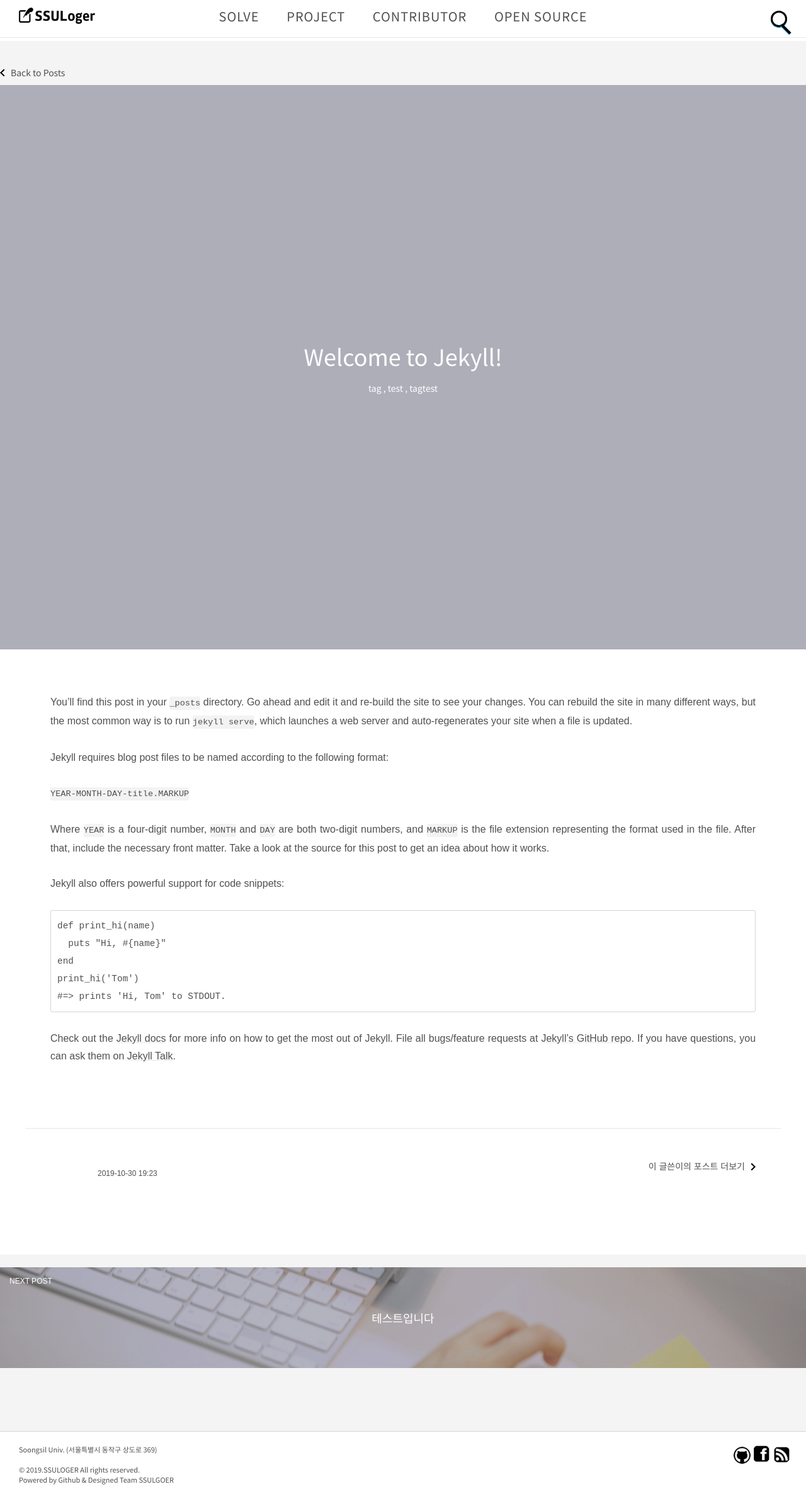
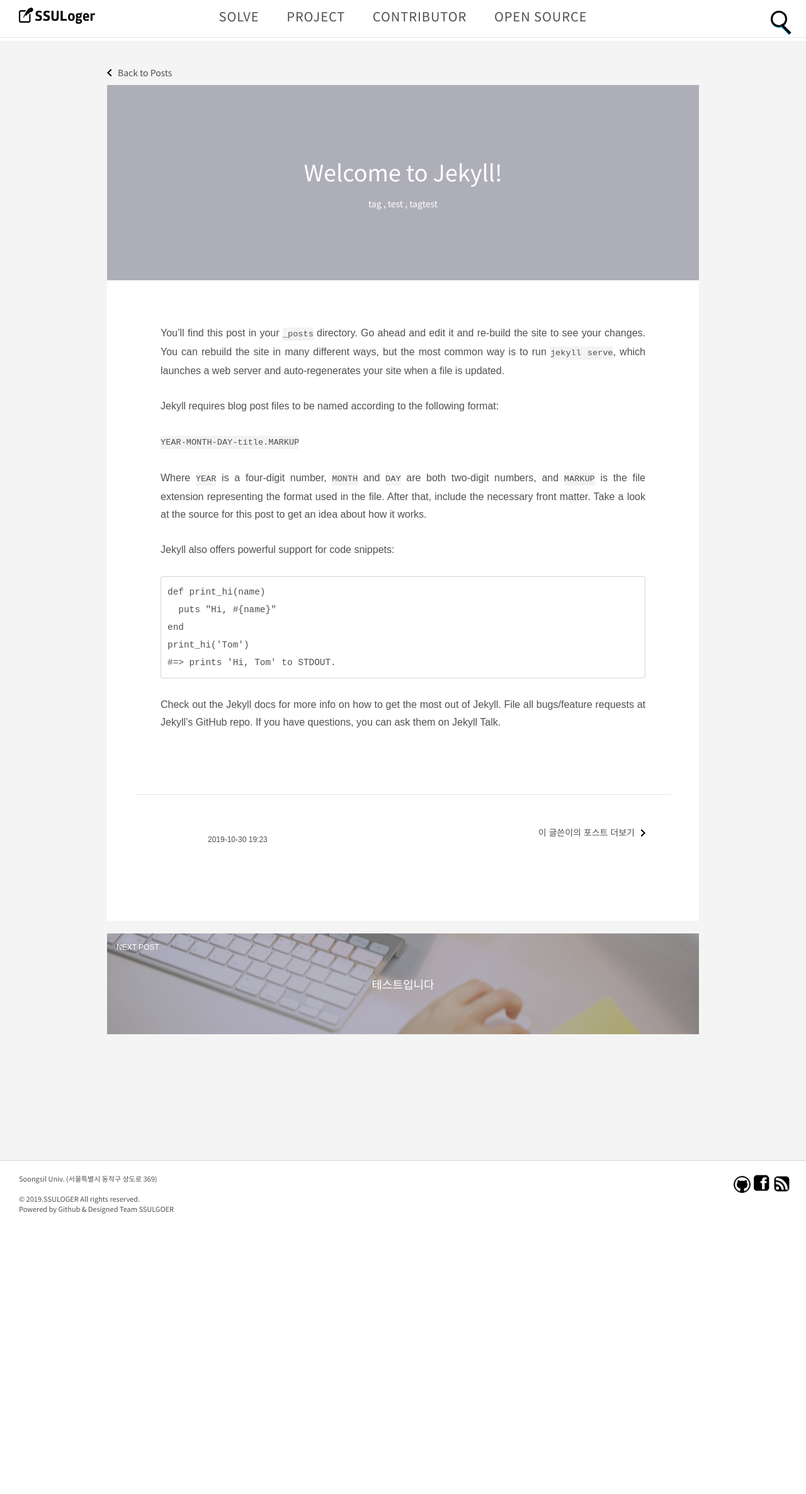
Before and after one commit to qdwns9704/SSULoger, a Jekyll site: the page built from _posts/2019-10-30-welcome-to-jekyll.markdown, in a window 1280 px wide. Shown: the whole page at 63% size. Built offline with Jekyll 4.4.1, drawn with Linux system fonts in a browser that asks for light colours; comment, search, counter and statistics services are not loaded; after the commit the page ends 1942 px from its top, so only the background shows below that.

Commit message:
Fix associate cover

```diff
--- a/assets/css/screen.css
+++ b/assets/css/screen.css
@@ -64,11 +64,11 @@ h1 a, h2 a, h3 a, h4 a, h5 a, h6 a {
 }
 
 .container {
-  /*max-width: 940px;
+  max-width: 940px;
   margin-left: auto;
   margin-right: auto;
   padding-right: 5px;
-  padding-left: 5px;*/
+  padding-left: 5px;
 }
 
 .sr-only {
@@ -332,23 +332,25 @@ nav a:hover:before {
             Large Scren: 본문
  ****************************************/
 #wrapper {
-/*  padding-bottom: 100px;*/
+  padding-bottom: 100px;
   background-color: #f4f4f4;
   overflow-x: scroll;
   /* @@iolo for very long title/tags */
 }
 
 /* cover */
+/* cover */
+
 #cover {
     display: table;
-  width: 100vw;
-  height: 70vw;
+    width: 100%;
+    height: 310px;
     padding: 0;
     background: no-repeat center;
     background-size: cover;
 }
 
-#cover>* {
+#cover > * {
     display: table-cell;
     position: relative;
     vertical-align: middle;
@@ -359,9 +361,8 @@ nav a:hover:before {
 }
 
 #cover h1, #cover p {
-  width: 80%;
-  /* @@iolo */
-  max-width: 100%;
+    width: 80%; /* @@iolo */
+    max-width: 780px;
     margin: 0 auto;
     color: #fff;
     text-overflow: ellipsis;
@@ -371,19 +372,16 @@ nav a:hover:before {
 
 #cover h1 {
     font-size: 36px;
-  line-height: 52px;
-  /* 52px = 36(font-size) + 16(line-spacing) */
+    line-height: 52px; /* 52px = 36(font-size) + 16(line-spacing) */
 }
 
 #cover p {
     font-size: 14px;
-  line-height: 22px;
-  /* 22px = 14(font-size) + 8(line-spacing) @@iolo */
-}
-
-#cover h1+p {
-  padding-top: 14px;
-  /* 14px = 30 - 16(above line-spacing) */
+    line-height: 22px; /* 22px = 14(font-size) + 8(line-spacing) @@iolo */
+}
+
+#cover h1 + p {
+    padding-top: 14px; /* 14px = 30 - 16(above line-spacing) */
 }
 
 #cover a,
@@ -392,6 +390,17 @@ nav a:hover:before {
 #cover a:active,
 #cover a:hover {
     color: #fff;
+}
+
+#cover video {
+    display: none; /* show/remove by script */
+    position: absolute;
+    left: 0;
+    top: 0;
+    width: 100%;
+    height: 100%;
+    z-index: -2;
+    object-fit: cover;
 }
 
 /* @@iolo */
@@ -735,7 +744,7 @@ body.home-template {}
 body.home-template #cover,
 body.archive-template #cover,
 body.page-template #cover {
-  height: 59vw;
+  height: 460px;
 }
 
 body.home-template #cover {
@@ -1431,6 +1440,15 @@ ul, li {
   overflow: hidden;
   width: 25%;
   height: 100%;
+}
+
+#slide .cover {
+  display: table;
+  width: 100vw;
+  height: 70vw;
+  padding: 0;
+  background: no-repeat center;
+  background-size: cover;
 }
 
 ul li img {
```
Also changed, not shown: _layouts/home.html (+5 -9 lines). Lines whose indentation alone changed are shown as unchanged.
